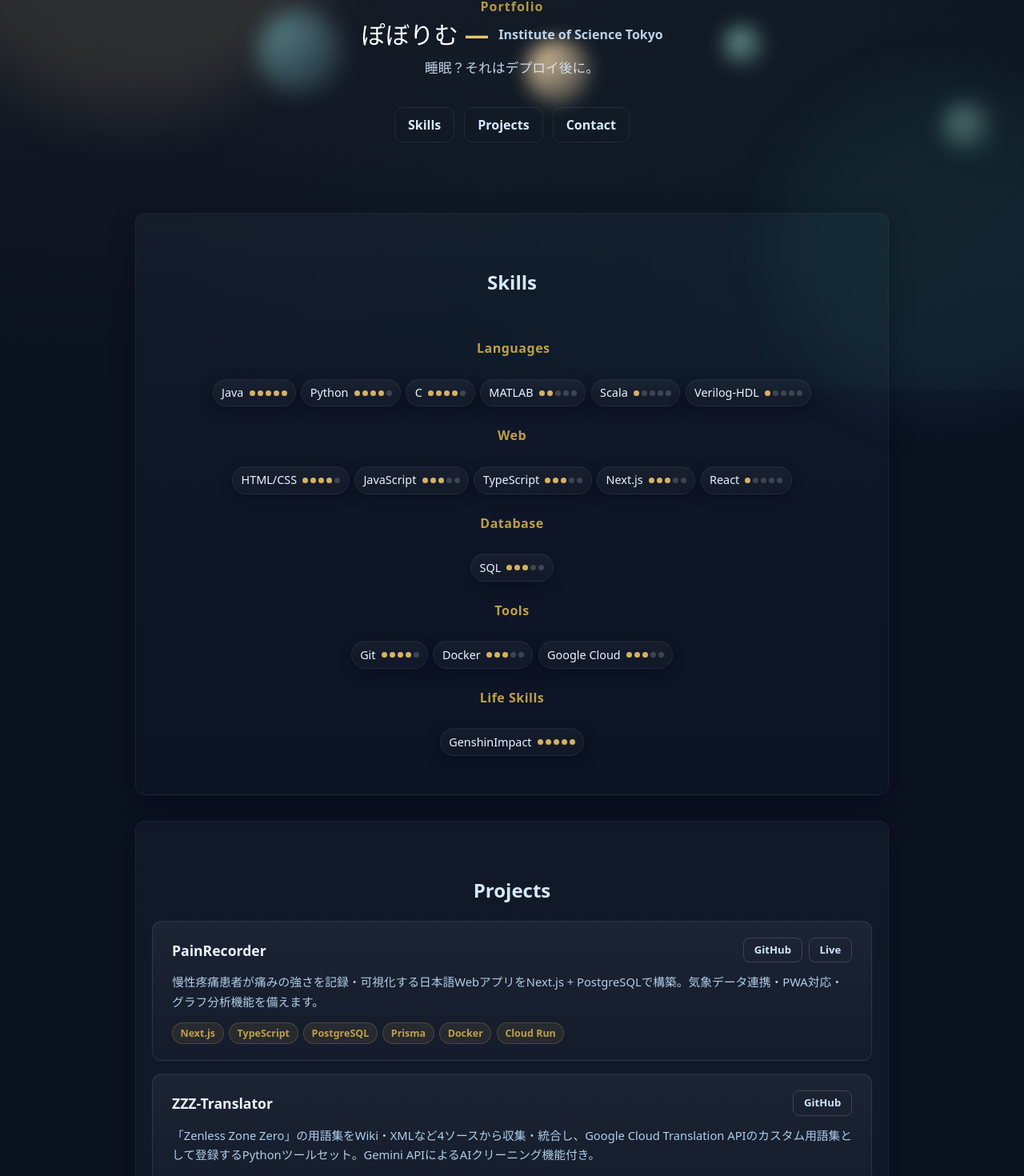
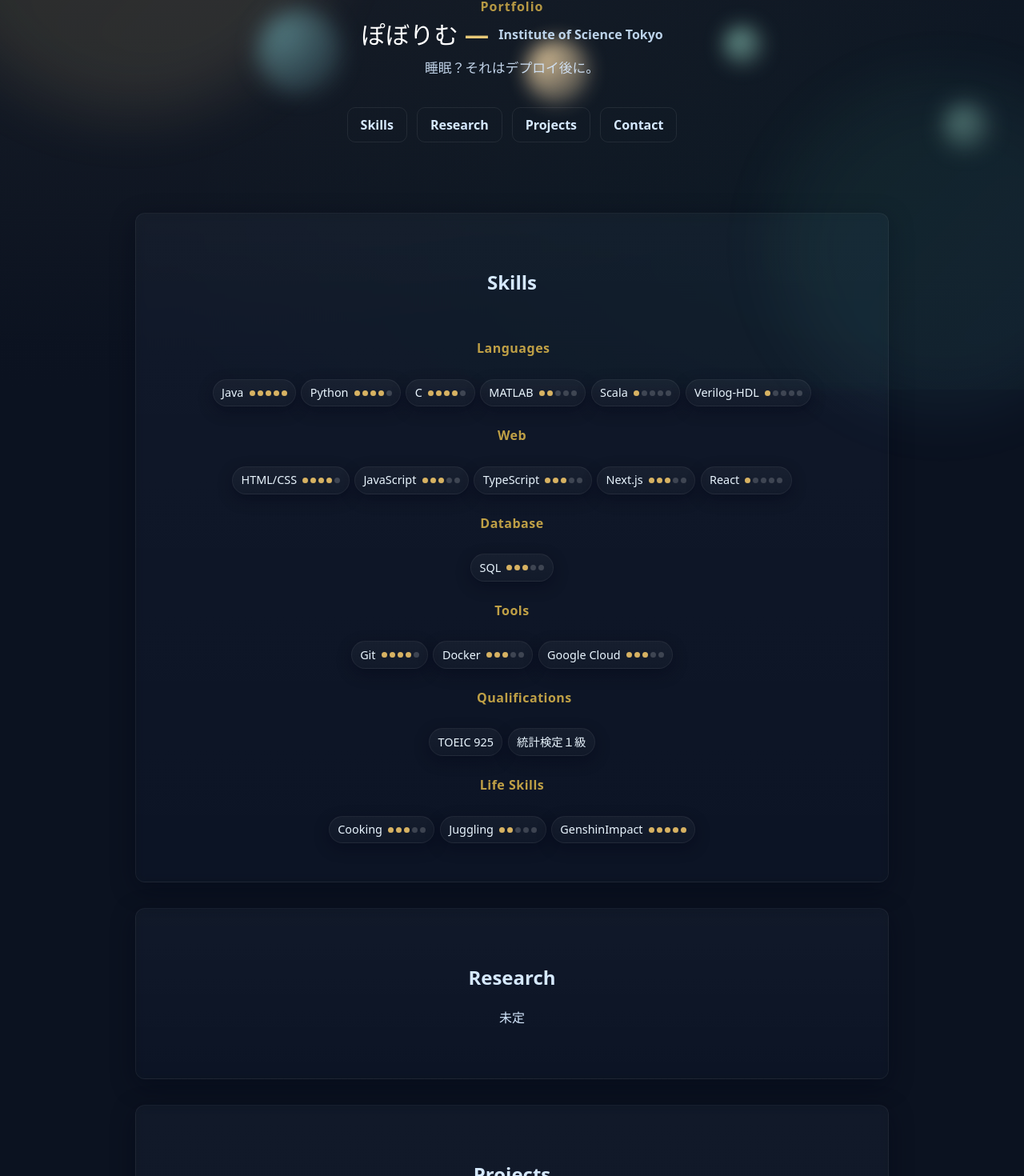
Before and after one commit to kyobankatu/Portfolio, a Next.js app: page / in a window 1280 px wide. Shown: the part 313-1783 px from the top of the page at 80% size. Built offline with nearby package versions, Linux system fonts and the light colour scheme.

Commit message:
feat: add Qualification for skills feat: add life skills feat: add research section

```diff
--- a/components/Home.jsx
+++ b/components/Home.jsx
@@ -43,8 +43,17 @@ const skillGroups = [
         ],
     },
     {
+        category: 'Qualifications',
+        skills: [
+            { name: 'TOEIC 925', level: null },
+            { name: '統計検定１級', level: null },
+        ],
+    },
+    {
         category: 'Life Skills',
         skills: [
+            { name: 'Cooking', level: 3 },
+            { name: 'Juggling', level: 2 },
             { name: 'GenshinImpact', level: 5 },
         ],
     },
@@ -207,6 +216,9 @@ export default function Home() {
                             <button className={`${styles.btn} ${styles.ghost}`} onClick={() => scrollTo('skills')}>
                                 Skills
                             </button>
+                            <button className={`${styles.btn} ${styles.ghost}`} onClick={() => scrollTo('research')}>
+                                Research
+                            </button>
                             <button className={`${styles.btn} ${styles.ghost}`} onClick={() => scrollTo('projects')}>
                                 Projects
                             </button>
@@ -228,6 +240,7 @@ export default function Home() {
                                 {g.skills.map((s) => (
                                     <span key={s.name} className={styles.skill}>
                                         {s.name}
+                                        {s.level !== null && (
                                             <span className={styles.skillLevel}>
                                                 {[1, 2, 3, 4, 5].map((i) => (
                                                     <span
@@ -236,12 +249,18 @@ export default function Home() {
                                                     />
                                                 ))}
                                             </span>
+                                        )}
                                     </span>
                                 ))}
                             </div>
                         </div>
                     ))}
                 </div>
+            </section>
+
+            <section id="research" className={styles.sectionPlaceholder}>
+                <h2>Research</h2>
+                <p>未定</p>
             </section>
 
             <section id="projects" className={styles.sectionPlaceholder}>
```
Lines whose indentation alone changed are shown as unchanged.
